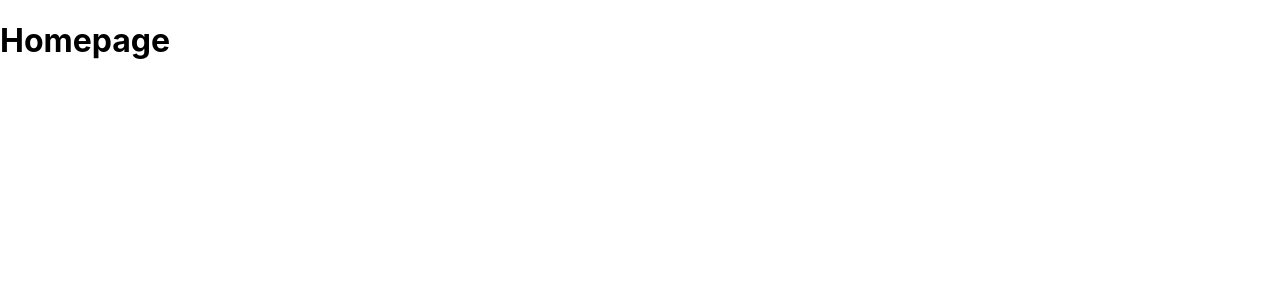
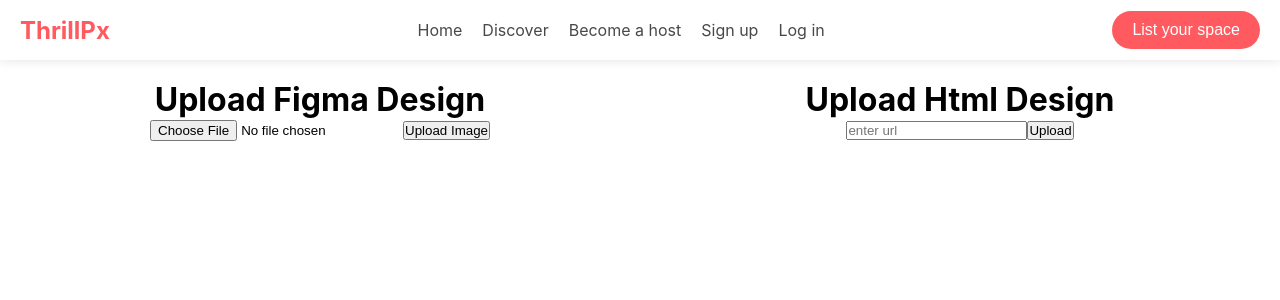
Before and after one commit to ishan743/thillpx, a React (Create React App) app: page / in a window 1280 px wide. Shown: the top 300 px of the page. Built offline with nearby package versions, Linux system fonts and the light colour scheme.

Commit message:
some changes

```diff
--- a/package.json
+++ b/package.json
@@ -33,6 +33,8 @@
       "last 1 chrome version",
       "last 1 firefox version",
       "last 1 safari version"
-    ]
+    ],
+    "proxy": "http://localhost:4000"
+
   }
 }
--- a/src/App.css
+++ b/src/App.css
@@ -1,38 +1,75 @@
-.App {
+*{
+  margin: 0px;
+  padding: 0;
+}
+.row {
   text-align: center;
+  margin-top: 80px;
+  display: flex;
+  text-transform: capitalize;
+}
+label{
+  border: 1px solid black;
+  cursor: pointer;
+  border-radius: 10px;
+  padding: 10px;
 }
 
-.App-logo {
-  height: 40vmin;
-  pointer-events: none;
+.column {
+  flex: 50%;
 }
 
-@media (prefers-reduced-motion: no-preference) {
-  .App-logo {
-    animation: App-logo-spin infinite 20s linear;
-  }
+/* navbar css */
+nav {
+  display: flex;
+  justify-content: space-between;
+  align-items: center;
+  padding: 20px;
+  background-color: white;
+  box-shadow: 0px 1px 10px rgba(0, 0, 0, 0.1);
+  position: fixed;
+  top: 0;
+  height: 20px;
+  left: 0;
+  right: 0;
+  z-index: 999;
 }
 
-.App-header {
-  background-color: #282c34;
-  min-height: 100vh;
-  display: flex;
-  flex-direction: column;
-  align-items: center;
-  justify-content: center;
-  font-size: calc(10px + 2vmin);
-  color: white;
+.logo {
+  font-size: 24px;
+  font-weight: bold;
+  text-decoration: none;
+  color: #ff5a5f;
 }
 
-.App-link {
-  color: #61dafb;
+.nav-links {
+  display: flex;
+  list-style: none;
+  margin: 0;
+  padding: 0;
 }
 
-@keyframes App-logo-spin {
-  from {
-    transform: rotate(0deg);
-  }
-  to {
-    transform: rotate(360deg);
-  }
+.nav-links li {
+  margin-left: 20px;
 }
+
+.nav-links a {
+  text-decoration: none;
+  color: #484848;
+  font-size: 16px;
+}
+
+.nav-button {
+  background-color: #ff5a5f;
+  color: white;
+  font-size: 16px;
+  padding: 10px 20px;
+  border: none;
+  border-radius: 30px;
+  cursor: pointer;
+  transition: background-color 0.3s ease;
+}
+
+.nav-button:hover {
+  background-color: #e6494d;
+}
--- a/src/App.js
+++ b/src/App.js
@@ -1,25 +1,23 @@
-import logo from './logo.svg';
-import './App.css';
+import React, { useState, useEffect } from "react";
+import "./App.css";
 
 function App() {
+  const [message, setMessage] = useState("");
+
+  useEffect(() => {
+    fetch("http://localhost:8000/api/upload",{
+      method:"POST",
+      body:"link.com"
+    })
+      .then((res) => res.json())
+      .then((data) => setMessage(data.message));
+  }, []);
+
   return (
     <div className="App">
-      <header className="App-header">
-        <img src={logo} className="App-logo" alt="logo" />
-        <p>
-          Edit <code>src/App.js</code> and save to reload.
-        </p>
-        <a
-          className="App-link"
-          href="https://reactjs.org"
-          target="_blank"
-          rel="noopener noreferrer"
-        >
-          Learn React
-        </a>
-      </header>
+      <h1>{message}</h1>
     </div>
   );
 }
 
-export default App;
+export default App
--- a/src/components/Homepage.js
+++ b/src/components/Homepage.js
@@ -1,6 +1,12 @@
-import React from "react";
-export default function Homepage(){
-    return <>
-    <h1>Homepage</h1>
-    </>
+import { useState, useEffect } from 'react';
+
+export default function Homepage() {
+
+
+
+  return (
+    <div>
+      <h1>Homepage!</h1>
+    </div>
+  );
 }
--- /dev/null
+++ b/src/components/ImageDrop.js
@@ -0,0 +1,147 @@
+// import React, { useState } from 'react';
+
+// function ImageDrop() {
+//   const [dragging, setDragging] = useState(false);
+//   const [image, setImage] = useState(null);
+
+// // function sendimagetoBackend(){
+
+// //   const formData = new FormData();
+// //   formData.append("file", image);
+
+// //   fetch("http://localhost:8000/api/uploadImage", {
+// //     method: "POST",
+// //     body: formData,
+// //   })
+// //   .then((response) => {
+// //     console.log("Image uploaded successfully");
+// //   })
+// //   .catch((error) => {
+// //     console.error("Error uploading image", error);
+// //   });
+
+// // }
+
+//   const sendimagetoBackend = async (event) => {
+//     const formData = new FormData();
+//     formData.append('file', image);
+//     const response = await fetch('http://localhost:8000/api/uploadImage', {
+//       method: 'POST',
+//       body: formData,
+//     });
+//     const data = await response.json();
+//     console.log(data,"DATA is this");
+//   };
+
+//   function handleDragOver(event) {
+//     event.preventDefault();
+//     setDragging(true);
+//   }
+
+//   function handleDragLeave(event) {
+//     event.preventDefault();
+//     setDragging(false);
+//   }
+
+//   function handleDrop(event) {
+//     event.preventDefault();
+//     setDragging(false);
+//     const file = event.dataTransfer.files[0];
+//     setImage(file);
+//     // const reader = new FileReader();
+//     // reader.onload = () => {
+//     // setImage(reader.result);
+//     // };
+//     // reader.readAsDataURL(file);
+//   }
+
+//   function handleFileInputChange(event) {
+//     const file = event.target.files[0];
+//     setImage(file);
+
+
+//     // const reader = new FileReader();
+//     // reader.onload = () => {
+//     //   setImage(file);
+//     // };
+//     // reader.readAsDataURL(file);
+//     sendimagetoBackend();
+//   }
+
+//   return (
+//     <div>
+//       <div
+//         onDragOver={handleDragOver}
+//         onDragLeave={handleDragLeave}
+//         onDrop={handleDrop}
+//         style={{
+//           border: '2px dashed #ccc',
+//           borderRadius: '5px',
+//           padding: '25px',
+//           textAlign: 'center',
+//           background: dragging ? '#eee' : 'transparent',
+//         }}
+//       >
+//         {image ? (
+//           <img src={image} alt="Dropped image" style={{ maxWidth: '100%' }} />
+
+//         ) : (
+//           <p>Drag and drop an image here, or click the button below to select a file.</p>
+//         )}
+//       </div>
+//       <div style={{ marginTop: '20px' }}>
+//         <label htmlFor="image-input">Upload Image</label>
+//         <input
+//           type="file"
+//           id="image-input"
+//           accept="image/*"
+//           style={{ display: 'none' }}
+//           onChange={handleFileInputChange}
+//         />
+//       </div>
+//     </div>
+//   );
+// }
+
+// export default ImageDrop;
+
+
+
+import React, { useState } from "react";
+
+function ImageUpload() {
+  const [file, setFile] = useState(null);
+
+  const handleFileChange = (event) => {
+    setFile(event.target.files[0]);
+  };
+
+  const handleFileUpload = (event) => {
+    event.preventDefault();
+
+    const formData = new FormData();
+    formData.append("file", file);
+
+    fetch("http://localhost:8000/api/uploadImage", {
+      method: "POST",
+      body: formData,
+    })
+      .then((response) => {
+        console.log("Image uploaded successfully");
+      })
+      .catch((error) => {
+        console.error("Error uploading image", error);
+      });
+  };
+
+  return (
+    <div>
+      <form onSubmit={handleFileUpload}>
+        <input type="file" onChange={handleFileChange} />
+        <button type="submit">Upload Image</button>
+      </form>
+    </div>
+  );
+}
+
+export default ImageUpload;
--- /dev/null
+++ b/src/components/ImageSection.js
@@ -0,0 +1,38 @@
+import React from "react";
+import ImageDrop from "./ImageDrop";
+export default function ImageSection(){
+    function sendlinktoBackend(){
+        let link=document.getElementById("inpLink").value;
+        console.log(link);
+        fetch("http://localhost:8000/api/uploadLink", {
+          method: "POST",
+          headers: {
+            "Content-Type": "application/json",
+          },
+          body: JSON.stringify({"link":link}),
+        })
+        .then((response) => {
+
+            console.log("link uploaded successfully");
+        })
+          .catch((error) => {
+            console.error("Error uploading link", error);
+          });
+
+    }
+    return <>
+        <div className='row'>
+    <div className='column'>
+      <h1>upload figma design</h1>
+      <ImageDrop/>
+    </div>
+    <div className='column'>
+      <h1>upload html  design</h1>
+      {/* <ImageDrop/> */}
+      <input type={"text"} id="inpLink"  width={"100%"} placeholder={"enter url "}/>
+      <button onClick={sendlinktoBackend}>Upload</button>
+
+    </div>
+    </div>
+    </>
+}
--- /dev/null
+++ b/src/components/Navbar.js
@@ -0,0 +1,18 @@
+import React from "react";
+export default function Navbar(){
+    return<>
+
+    <nav>
+  <a class="logo" href="#">ThrillPx</a>
+  <ul class="nav-links">
+    <li><a href="#">Home</a></li>
+    <li><a href="#">Discover</a></li>
+    <li><a href="#">Become a host</a></li>
+    <li><a href="#">Sign up</a></li>
+    <li><a href="#">Log in</a></li>
+  </ul>
+  <button class="nav-button">List your space</button>
+</nav>
+
+</>
+}
--- a/src/index.js
+++ b/src/index.js
@@ -4,12 +4,18 @@ import './index.css';
 import App from './App';
 import reportWebVitals from './reportWebVitals';
 import Homepage from './components/Homepage';
+import ImageDrop from './components/ImageDrop';
+import './App.css';
+import ImageSection from './components/ImageSection';
+import Navbar from './components/Navbar';
 
 const root = ReactDOM.createRoot(document.getElementById('root'));
 root.render(
   <React.StrictMode>
-    {/* <App /> */}
-    <Homepage/>
+    <Navbar/>
+    <ImageSection/>
+    {/* <App/> */}
+    {/* <Homepage/> */}
   </React.StrictMode>
 );
 
```
